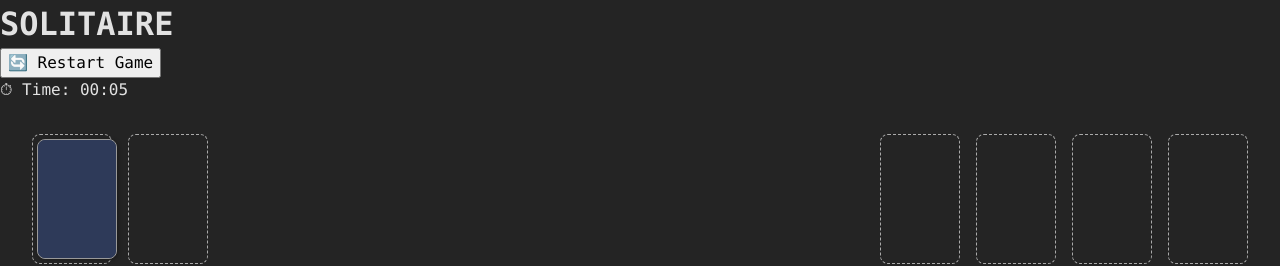
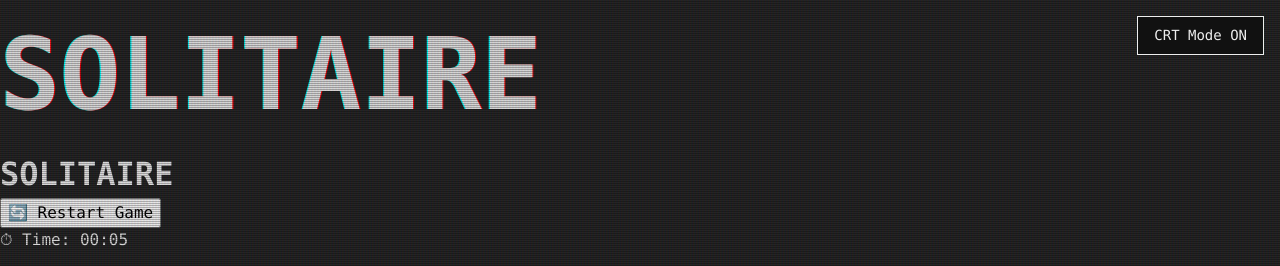
Before and after one commit to andyjsoloman/solitaire, a React (Vite) app: page / in a window 1280 px wide. Shown: the top 266 px of the page. Built offline with nearby package versions, Linux system fonts and the light colour scheme; no server answers; the database is empty.

Commit message:
crt mode

```diff
--- a/src/App.jsx
+++ b/src/App.jsx
@@ -10,6 +10,9 @@ import { generateDeck, shuffleDeck, dealCards } from "./utils/deck";
 import supabase from "./lib/supabaseClient";
 import Modal from "./components/Modal";
 import { formatTime } from "./utils/formatTime";
+import { CRTOverlay } from "./components/CRTOverlay";
+import { CRTText } from "./components/CRTTExt";
+import CRTModeToggle from "./components/CRTModeToggle";
 
 // Helper to initialize a new game
 function getInitialGameState() {
@@ -81,6 +84,9 @@ function App() {
 
   return (
     <>
+      <CRTModeToggle />
+
+      <CRTText>SOLITAIRE</CRTText>
       <h1>SOLITAIRE</h1>
 
       <button onClick={resetGame}>🔄 Restart Game</button>
--- /dev/null
+++ b/src/components/CRTModeToggle.jsx
@@ -0,0 +1,44 @@
+// src/components/CRT/CRTModeToggle.jsx
+import React, { useState } from "react";
+import { CRTOverlay } from "./CRTOverlay";
+import styled from "styled-components";
+
+const ToggleButton = styled.button`
+  position: fixed;
+  top: 1rem;
+  right: 1rem;
+  padding: 0.5rem 1rem;
+  font-size: 0.875rem;
+  background: #111;
+  color: #eee;
+  border: 1px solid #eee;
+  z-index: 100000;
+  cursor: pointer;
+
+  &:hover {
+    background: #222;
+  }
+`;
+
+export default function CRTModeToggle() {
+  const [crtEnabled, setCrtEnabled] = useState(() => {
+    const stored = localStorage.getItem("crtMode");
+    return stored === null ? true : stored === "true";
+  });
+
+  const toggleCRT = () => {
+    setCrtEnabled((prev) => {
+      localStorage.setItem("crtMode", !prev);
+      return !prev;
+    });
+  };
+
+  return (
+    <>
+      {crtEnabled && <CRTOverlay flickerMin={0.1} flickerMax={0.25} />}
+      <ToggleButton onClick={toggleCRT}>
+        CRT Mode {crtEnabled ? "ON" : "OFF"}
+      </ToggleButton>
+    </>
+  );
+}
--- /dev/null
+++ b/src/components/CRTOverlay.jsx
@@ -0,0 +1,46 @@
+// src/components/CRT/CRTOverlay.jsx
+import styled, { keyframes } from "styled-components";
+
+// Flicker range can now be controlled by a CSS variable or prop
+const flicker = keyframes`
+  0%, 100% { opacity: var(--flicker-min, 0.25); }
+  50% { opacity: var(--flicker-max, 0.35); }
+`;
+
+export const CRTOverlay = styled.div`
+  position: fixed;
+  inset: 0;
+  pointer-events: none;
+  z-index: 99999;
+
+  --flicker-min: ${({ flickerMin }) => flickerMin || 0.2};
+  --flicker-max: ${({ flickerMax }) => flickerMax || 0.3};
+
+  &::before,
+  &::after {
+    content: "";
+    position: absolute;
+    inset: 0;
+    z-index: 99999;
+    pointer-events: none;
+  }
+
+  &::before {
+    background: linear-gradient(
+        rgba(18, 16, 16, 0) 50%,
+        rgba(0, 0, 0, 0.25) 50%
+      ),
+      linear-gradient(
+        90deg,
+        rgba(255, 0, 0, 0.06),
+        rgba(0, 255, 0, 0.02),
+        rgba(0, 0, 255, 0.06)
+      );
+    background-size: 100% 2px, 3px 100%;
+  }
+
+  &::after {
+    background: rgba(18, 16, 16, 0.1);
+    animation: ${flicker} 1s infinite;
+  }
+`;
--- /dev/null
+++ b/src/components/CRTText.jsx
@@ -0,0 +1,16 @@
+// src/components/CRT/CRTText.jsx
+import styled, { keyframes } from "styled-components";
+
+const rgbShadow = keyframes`
+  0% { text-shadow: 1px 0 red, -1px 0 cyan; }
+  50% { text-shadow: 2px 0 red, -2px 0 cyan; }
+  100% { text-shadow: 1px 0 red, -1px 0 cyan; }
+`;
+
+export const CRTText = styled.h1`
+  font-size: 100px;
+  color: #dddddd;
+
+  text-shadow: 1px 0 red, -1px 0 cyan;
+  animation: ${rgbShadow} 3s infinite;
+`;
```
